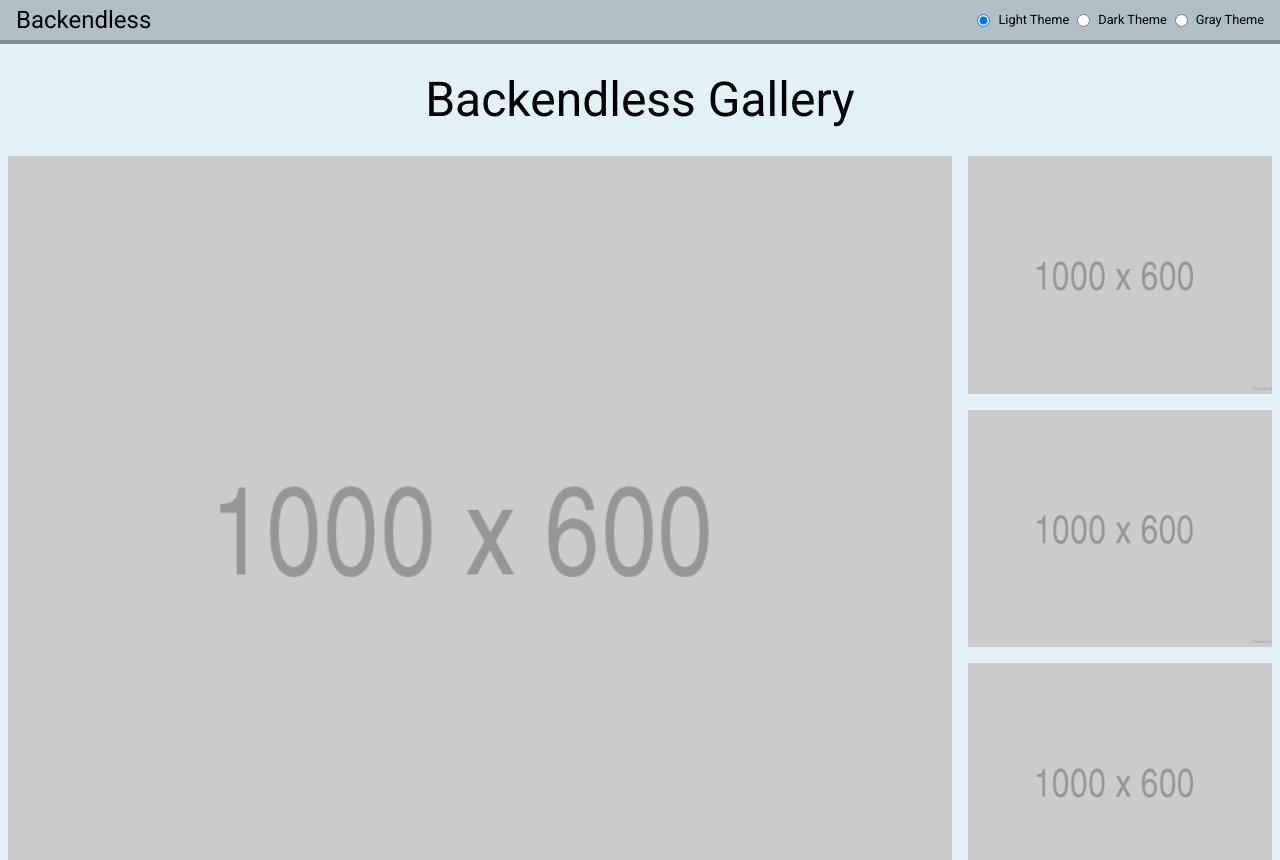
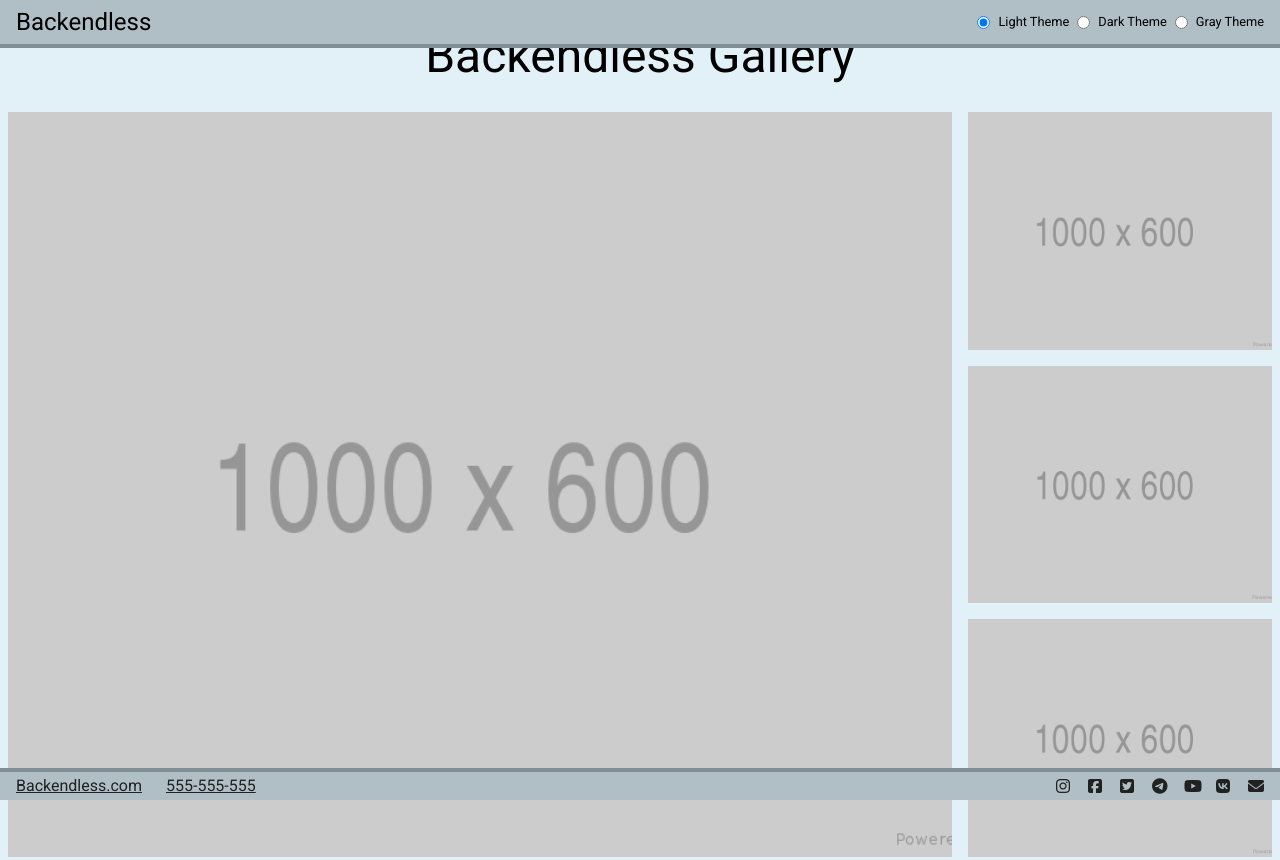
Before and after one commit to Frant22/backendless, a website built with Parcel: page src/index.html in a window 1280 px wide. Shown: the top 860 px of the page. Built offline with nearby package versions, Linux system fonts and the light colour scheme.

Commit message:
footer/header fix

```diff
--- a/src/styles/_footer.scss
+++ b/src/styles/_footer.scss
@@ -1,4 +1,9 @@
 .footer {
+  position: fixed;
+  bottom: 0;
+  right: 0;
+  left: 0;
+
   display: flex;
   justify-content: space-between;
   align-items: center;
@@ -13,15 +18,18 @@
 
   &-light {
     background-color: $light-theme-color;
+    border-top: 0.3rem solid $light-theme-color-border;
   }
 
   &-dark {
     background-color: $dark-theme-color;
+    border-top: 0.3rem solid $dark-theme-color-border;
     color: $white-color;
   }
 
   &-grey {
     background-color: $grey-theme-color;
+    border-top: 0.3rem solid $grey-theme-color-border;
     color: $white-color;
   }
 }
--- a/src/styles/_header.scss
+++ b/src/styles/_header.scss
@@ -1,8 +1,13 @@
 .header {
+  position: fixed;
+  top: 0;
+  right: 0;
+  left: 0;
+
   align-items: center;
   display: flex;
   justify-content: space-between;
-  height: 5vh;
+  height: 6vh;
 
   &__logo {
     font-size: 1.5rem;
@@ -28,15 +33,18 @@
 
   &-light {
     background-color: $light-theme-color;
+    border-bottom: 0.3rem solid $light-theme-color-border;
   }
 
   &-dark {
     background-color: $dark-theme-color;
+    border-bottom: 0.3rem solid $dark-theme-color-border;
     color: $white-color;
   }
 
   &-grey {
     background-color: $grey-theme-color;
+    border-bottom: 0.3rem solid $grey-theme-color-border;
     color: $white-color;
   }
 }
--- a/src/styles/_section.scss
+++ b/src/styles/_section.scss
@@ -9,21 +9,15 @@
 
   &-light {
     background-color: $light-theme-color-section;
-    border-top: 0.3rem solid $light-theme-color-border;
-    border-bottom: 0.3rem solid $light-theme-color-border;
   }
 
   &-dark {
     background-color: $dark-theme-color-section;
-    border-top: 0.3rem solid $dark-theme-color-border;
-    border-bottom: 0.3rem solid $dark-theme-color-border;
     color: $white-color;
   }
 
   &-grey {
     background-color: $grey-theme-color-section;
-    border-top: 0.3rem solid $grey-theme-color-border;
-    border-bottom: 0.3rem solid $grey-theme-color-border;
     color: $white-color;
   }
 }
```
